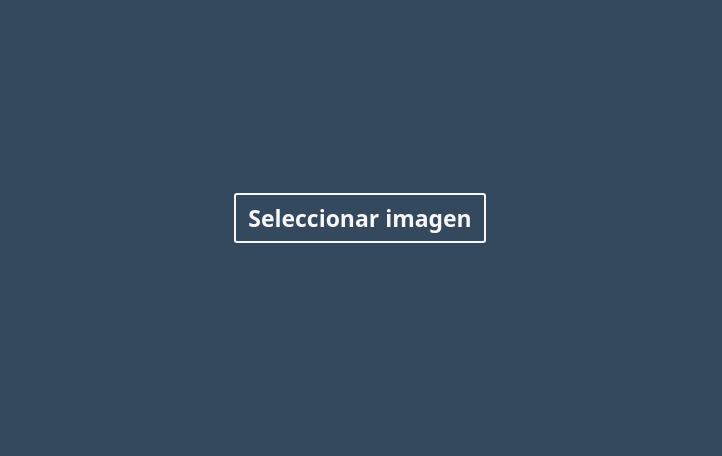
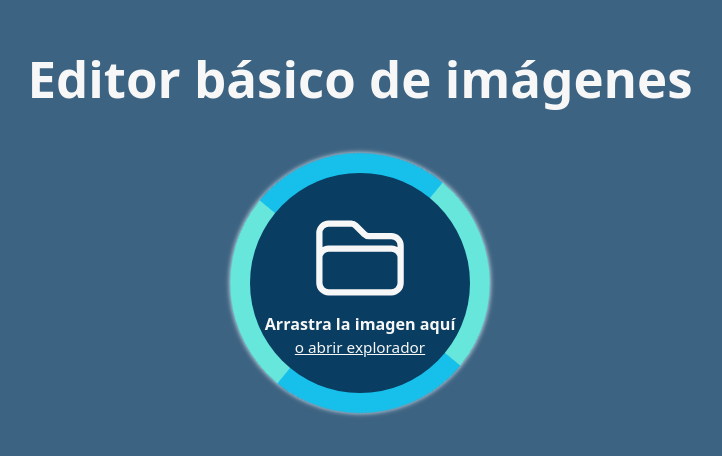
Before and after one commit to kembadev/react-practice-projects, a React (Vite) app in the folder basic-image-modifier/: page / in a window 1280 px wide. Shown: the part 182-638 px from the top of the page, without its empty margins (280-1002 px from the left). Built offline with nearby package versions, Linux system fonts and the light colour scheme.

Commit message:
Added drag and drop, initial canvas scaling and various styles

```diff
--- a/basic-image-modifier/src/App.css
+++ b/basic-image-modifier/src/App.css
@@ -2,30 +2,106 @@
     --radius: 3px;
     --highlightColor: #9980FA;
     --contrastColor: #f5f6fa;
-    --blue: #366aad;
+    --blue: #0a3d62;
+    --boxSpacingBetween: 40px;
+    --colorFirstQuadrant: #67e6dc;
+    --colorSecondQuadrant: #17c0eb;
+    --colorThirdQuadrant: var(--colorFirstQuadrant);
+    --colorFourthQuadrant: var(--colorSecondQuadrant);
+    --backgroundSpinner: conic-gradient(var(--colorFirstQuadrant) 0 0.25turn,
+            var(--colorSecondQuadrant) 0.25turn 0.5turn,
+            var(--colorThirdQuadrant) 0.5turn 0.75turn,
+            var(--colorFourthQuadrant) 0.75turn 1turn);
+}
+
+.description {
+    display: flex;
+    flex-direction: column;
+    align-items: center;
+    gap: 60px;
+}
+
+.description h1 {
+    font-size: 3em;
+    margin: 0;
+    text-align: center;
 }
 
 .form-imageInput {
+    width: 200px;
+    height: 200px;
+    display: grid;
+    align-items: center;
     text-align: center;
+    padding: 10px;
+    position: relative;
+    background-color: var(--blue);
+    border-radius: 50%;
+}
+
+.form-imageInput div *:is(:not(label)) {
+    pointer-events: none;
+}
+
+.form-imageInput::before {
+    content: "";
+    width: calc(100% + var(--boxSpacingBetween));
+    aspect-ratio: 1;
+    box-sizing: border-box;
+    position: absolute;
+    left: calc(var(--boxSpacingBetween) / 2 * -1);
+    border-radius: 50%;
+    animation: spin 50s linear infinite;
+    background-image: var(--backgroundSpinner);
+    box-shadow: 0 0 5px var(--contrastColor);
+    z-index: -5;
+}
+
+@keyframes spin {
+    from {
+        transform: rotate(0);
+    }
+
+    to {
+        transform: rotate(1turn);
+    }
+}
+
+.form-imageInput span {
+    width: 100px;
+}
+
+.form-imageInput span svg {
+    width: inherit;
+    aspect-ratio: 1;
+}
+
+.form-imageInput strong {
+    display: block;
+    font-size: 0.95em;
+}
+
+.form-imageInput label {
+    text-decoration-line: underline;
+    font-size: 0.9em;
+    cursor: pointer;
 }
 
 .form-imageInput+p {
     font-size: 1.05em;
-}
-
-.form-imageInput label {
-    display: inline-grid;
-    place-content: center;
-    border: 2px solid #f7f7f7;
-    border-radius: var(--radius);
-    padding: 7px 12px;
-    font-size: 1.35em;
-    font-weight: bold;
-    cursor: pointer;
+    font-style: italic;
+    margin: 0;
 }
 
 main {
-    min-width: 320px;
+    min-height: 100vh;
+    width: 100vw;
+    box-sizing: border-box;
+    padding: 40px;
+}
+
+main,
+.actionsContainer {
     display: flex;
     flex-direction: column;
     gap: 10px;
@@ -52,6 +128,12 @@ main button>svg {
     display: grid;
     place-content: center;
     align-items: center;
+    flex: 1;
+}
+
+.actionsContainer {
+    width: 320px;
+    margin-inline: auto auto;
 }
 
 .utilitiesContainer {
@@ -67,7 +149,7 @@ main button>svg {
 
 .mainControls {
     display: grid;
-    grid-template-columns: repeat(3, auto);
+    grid-template-columns: repeat(2, auto);
     place-content: center;
     gap: 12px;
 }
@@ -108,11 +190,36 @@ main button>svg {
     max-height: inherit;
 }
 
+.buttons {
+    height: 40px;
+    display: grid;
+    grid-template-columns: 2fr 1fr;
+
+    & button {
+        border-radius: 0;
+        font-size: 1.3em;
+    }
+
+    & button:first-child {
+        border-radius: var(--radius) 0 0 var(--radius);
+    }
+
+    & button:last-child {
+        border-radius: 0 var(--radius) var(--radius) 0;
+    }
+}
+
 .saveBtn {
-    height: 40px;
     background-color: var(--highlightColor);
     color: var(--contrastColor);
     border: none;
-    border-radius: var(--radius);
-    font-size: 1.3em;
 }
+
+.discardChangesBtn {
+    height: 40px;
+    background-color: color-mix(in srgb, var(--contrastColor) 5%, transparent);
+    border: none;
+    box-shadow: 1px 1px 1px rgb(186, 195, 197);
+    position: relative;
+    top: -1px;
+}
--- a/basic-image-modifier/src/App.jsx
+++ b/basic-image-modifier/src/App.jsx
@@ -4,42 +4,61 @@ import {
   UndoIcon,
   RedoIcon,
   RotateRightIcon,
-  RotateLeftIcon
+  RotateLeftIcon,
+  FolderIcon
 } from './components/Icons.jsx'
-import { EVENTS } from './consts.js'
+import { EVENTS, ORIENTATION_TYPE } from './consts.js'
 import { useImage } from './hooks/useImage.js'
 import { useControls } from './hooks/useControls.js'
+import { Result } from './utils.js'
+import { getCanvasResize } from './methods/getCanvasResize.js'
 
 function App () {
-  const { image, errorMessage, handleSubmit } = useImage()
+  const { image, setImage, errorMessage, setErrorMessage, handleSubmit } = useImage()
   const canvas = useRef()
   const [imgElement, setImgElement] = useState(null)
   const [ctx, setCtx] = useState(null)
   const {
-    setOriginalDimensions,
+    setCanvasInitialDimensions,
     invertImage,
     rotateToLeft,
-    rotateToRight
+    rotateToRight,
+    setCanvasOrientation
   } = useControls({ canvas: canvas.current, ctx, imageFile: image, imgElement })
+  const [canvasLogs, setCanvasLogs] = useState([])
+  const [isOnDragOver, setIsOnDragOver] = useState(false)
 
   const handleUploadImage = (e) => {
     e.target.closest('form').requestSubmit()
   }
 
   useEffect(() => {
-    const onLoadCanvas = (e) => {
+    const onLoadCanvas = async (e) => {
       const loadedImgElement = e.detail
       setImgElement(loadedImgElement)
-      const { height, width } = loadedImgElement
-
-      setOriginalDimensions({ height, width })
+      const { height: imgHeight, width: imgWidth } = loadedImgElement
 
       const canvasElement = canvas.current
       const context = canvasElement.getContext('2d', { willReadFrequently: true })
       setCtx(context)
 
-      canvasElement.height = height
-      canvasElement.width = width
+      const { offsetHeight: parentHeight, offsetWidth: parentWidth } = canvasElement.parentElement
+
+      // most optimal dimensions for the canvas
+      const { finalCanvasHeight, finalCanvasWidth } = await getCanvasResize({
+        imgHeight,
+        imgWidth,
+        parentHeight,
+        parentWidth
+      })
+
+      canvasElement.height = finalCanvasHeight
+      canvasElement.width = finalCanvasWidth
+
+      setCanvasInitialDimensions({ height: finalCanvasHeight, width: finalCanvasWidth })
+
+      const originalImgAverageScale = ((finalCanvasHeight / imgHeight) + (finalCanvasWidth / imgWidth)) / 2
+      context.scale(originalImgAverageScale, originalImgAverageScale)
 
       context.drawImage(loadedImgElement, 0, 0)
     }
@@ -49,7 +68,40 @@ function App () {
     return () => {
       window.removeEventListener(EVENTS.IMAGE_LOAD, onLoadCanvas)
     }
-  }, [setOriginalDimensions, imgElement])
+  }, [])
+
+  const handleDrop = (e) => {
+    e.preventDefault()
+
+    setIsOnDragOver(false)
+    const items = e.dataTransfer.items
+    if (items.length > 1) return setErrorMessage('No se admiten múltiples archivos.')
+
+    const usableItem = items[0]
+    let file
+
+    if (usableItem.kind === 'string') {
+      file = Result.Failed({ value: items[0], error: 'Los textos no están admitido.' })
+    } else if (usableItem.type.split('/')[0] !== 'image') {
+      file = Result.Failed({ error: `El archivo debe ser de tipo imagen. Recibido: ${usableItem.type}.` })
+    }
+
+    if (usableItem.type.split('/')[0] === 'image') {
+      file = Result.Successful(usableItem.getAsFile())
+    }
+
+    if (file.success) {
+      setImage(file.value)
+      return
+    }
+
+    setErrorMessage(file.error)
+  }
+
+  const handleOnDragOver = (e) => {
+    e.preventDefault()
+    if (!isOnDragOver) setIsOnDragOver(true)
+  }
 
   return (
     <>
@@ -60,6 +112,7 @@ function App () {
             <canvas ref={canvas} />
           </div>
 
+          <div className='actionsContainer'>
             <section className="utilitiesContainer">
               <header className="mainControls">
                 <article className="utility-rotate">
@@ -85,26 +138,64 @@ function App () {
               </div>
             </section>
 
+            <div className='buttons'>
               <button className="saveBtn" title="Guardar imagen">
                 Guardar
               </button>
+              <button
+              className='discardChangesBtn'
+              title='Descartar imagen'
+              onClick={() => {
+                setImage(null)
+                setErrorMessage(null)
+                setImgElement(null)
+                setCanvasInitialDimensions({ height: 0, width: 0 })
+                setCanvasOrientation(ORIENTATION_TYPE.INITIAL)
+                setCanvasLogs([])
+              }}
+              >
+                Descartar
+              </button>
+            </div>
+          </div>
         </main>
           )
         : (
-          <>
-            <form className="form-imageInput" onSubmit={handleSubmit}>
-              <label title="Click para seleccionar una imagen">
-                Seleccionar imagen
+          <header className='description'>
+            <h1>Editor básico de imágenes</h1>
+            <form
+              className="form-imageInput"
+              onSubmit={handleSubmit}
+              onDrop={handleDrop}
+              onDragOver={handleOnDragOver}
+              onDragLeave={() => {
+                setIsOnDragOver(false)
+              }}
+              style={{
+                color: isOnDragOver && '#505756',
+                transform: isOnDragOver && 'scale(1.1)',
+                transition: 'all 200ms'
+              }}
+            >
+              <div>
+                <span><FolderIcon /></span>
+                <strong>Arrastra la imagen aquí</strong>
+                <label
+                title="Click para seleccionar una imagen del explorador de archivos"
+                >
+                  o abrir explorador
                   <input
                     type="file"
                     name="imageFile"
+                    accept='image/*'
                     hidden
                     onChange={handleUploadImage}
                   />
                 </label>
+              </div>
             </form>
             {errorMessage && <p>{errorMessage}</p>}
-          </>
+          </header>
           )
       }
     </>
--- a/basic-image-modifier/src/components/Icons.jsx
+++ b/basic-image-modifier/src/components/Icons.jsx
@@ -56,4 +56,12 @@ function RotateLeftIcon () {
   )
 }
 
-export { ScaleIcon, UndoIcon, RedoIcon, RotateRightIcon, RotateLeftIcon }
+function FolderIcon () {
+  return (
+    <svg xmlns="http://www.w3.org/2000/svg" fill="none" viewBox="0 0 24 24" strokeWidth={1.5} stroke="currentColor" className="size-6">
+      <path strokeLinecap="round" strokeLinejoin="round" d="M2.25 12.75V12A2.25 2.25 0 0 1 4.5 9.75h15A2.25 2.25 0 0 1 21.75 12v.75m-8.69-6.44-2.12-2.12a1.5 1.5 0 0 0-1.061-.44H4.5A2.25 2.25 0 0 0 2.25 6v12a2.25 2.25 0 0 0 2.25 2.25h15A2.25 2.25 0 0 0 21.75 18V9a2.25 2.25 0 0 0-2.25-2.25h-5.379a1.5 1.5 0 0 1-1.06-.44Z" />
+    </svg>
+  )
+}
+
+export { ScaleIcon, UndoIcon, RedoIcon, RotateRightIcon, RotateLeftIcon, FolderIcon }
--- a/basic-image-modifier/src/hooks/useImage.js
+++ b/basic-image-modifier/src/hooks/useImage.js
@@ -10,13 +10,15 @@ export function useImage () {
     e.preventDefault()
     const { imageFile } = Object.fromEntries(new FormData(e.target))
 
+    if (imageFile.length > 1) return setErrorMessage('No se admiten múltiples archivos.')
+
     const fileType = imageFile?.type.split('/')[0]
     let file
 
     if (fileType === undefined) {
-      file = Result.Failed({ error: 'Archivo no encontrado' })
+      file = Result.Failed({ error: 'Archivo no encontrado.' })
     } else if (fileType !== 'image') {
-      file = Result.Failed({ value: imageFile, error: `El archivo debe ser de tipo imagen. Recibido: ${imageFile.type}` })
+      file = Result.Failed({ value: imageFile, error: `El archivo debe ser de tipo imagen. Recibido: ${imageFile.type}.` })
     }
 
     if (fileType === 'image') {
@@ -51,5 +53,5 @@ export function useImage () {
     }
   }, [image])
 
-  return { image, errorMessage, handleSubmit }
+  return { image, setImage, errorMessage, setErrorMessage, handleSubmit }
 }
--- a/basic-image-modifier/src/index.css
+++ b/basic-image-modifier/src/index.css
@@ -1,5 +1,5 @@
 :root {
-    --darkMain: #34495e;
+    --darkMain: #3c6382;
     --textMain: #f7f7f7;
 }
 
--- /dev/null
+++ b/basic-image-modifier/src/methods/getCanvasResize.js
@@ -0,0 +1,46 @@
+import { LONGEST_SIDE } from '../consts.js'
+
+export async function getCanvasResize ({ imgHeight, imgWidth, parentHeight, parentWidth }) {
+  const longestSideOfImgElement = [imgHeight, imgWidth].findIndex(
+    length => length === Math.max(imgHeight, imgWidth)
+  ) === 0
+    ? LONGEST_SIDE.HEIGHT
+    : LONGEST_SIDE.WIDTH
+
+  const canvasMaxSideLimit = Math.min(parentHeight, parentWidth)
+
+  const isImgHigherThanParent = imgHeight > parentHeight
+  const isImgWiderThanParent = imgWidth > parentWidth
+  let finalCanvasHeight = imgHeight
+  let finalCanvasWidth = imgWidth
+
+  if (longestSideOfImgElement === LONGEST_SIDE.HEIGHT) {
+    if (isImgHigherThanParent) {
+      // the shortest side of the parent element (canvasMaxSideLimit) must also be
+      // the longest side (either height or width) of the canvas
+      while (finalCanvasHeight >= canvasMaxSideLimit) {
+        finalCanvasWidth--
+        finalCanvasHeight = (finalCanvasWidth / imgWidth) * imgHeight
+      }
+    } else if (isImgWiderThanParent) {
+      while (finalCanvasHeight >= canvasMaxSideLimit) {
+        finalCanvasHeight--
+        finalCanvasWidth = (finalCanvasHeight / imgHeight) * imgWidth
+      }
+    }
+  } else {
+    if (isImgWiderThanParent) {
+      while (finalCanvasWidth >= canvasMaxSideLimit) {
+        finalCanvasWidth--
+        finalCanvasHeight = (finalCanvasWidth / imgWidth) * imgHeight
+      }
+    } else if (isImgHigherThanParent) {
+      while (finalCanvasWidth >= canvasMaxSideLimit) {
+        finalCanvasHeight--
+        finalCanvasWidth = (finalCanvasHeight / imgHeight) * imgWidth
+      }
+    }
+  }
+
+  return { finalCanvasHeight, finalCanvasWidth }
+}
```
Also changed, not shown: basic-image-modifier/src/consts.js (+6 -1 lines), basic-image-modifier/src/hooks/useControls.js (+6 -6 lines), basic-image-modifier/src/methods/rotate.js (+8 -8 lines). Lines whose indentation alone changed are shown as unchanged.
